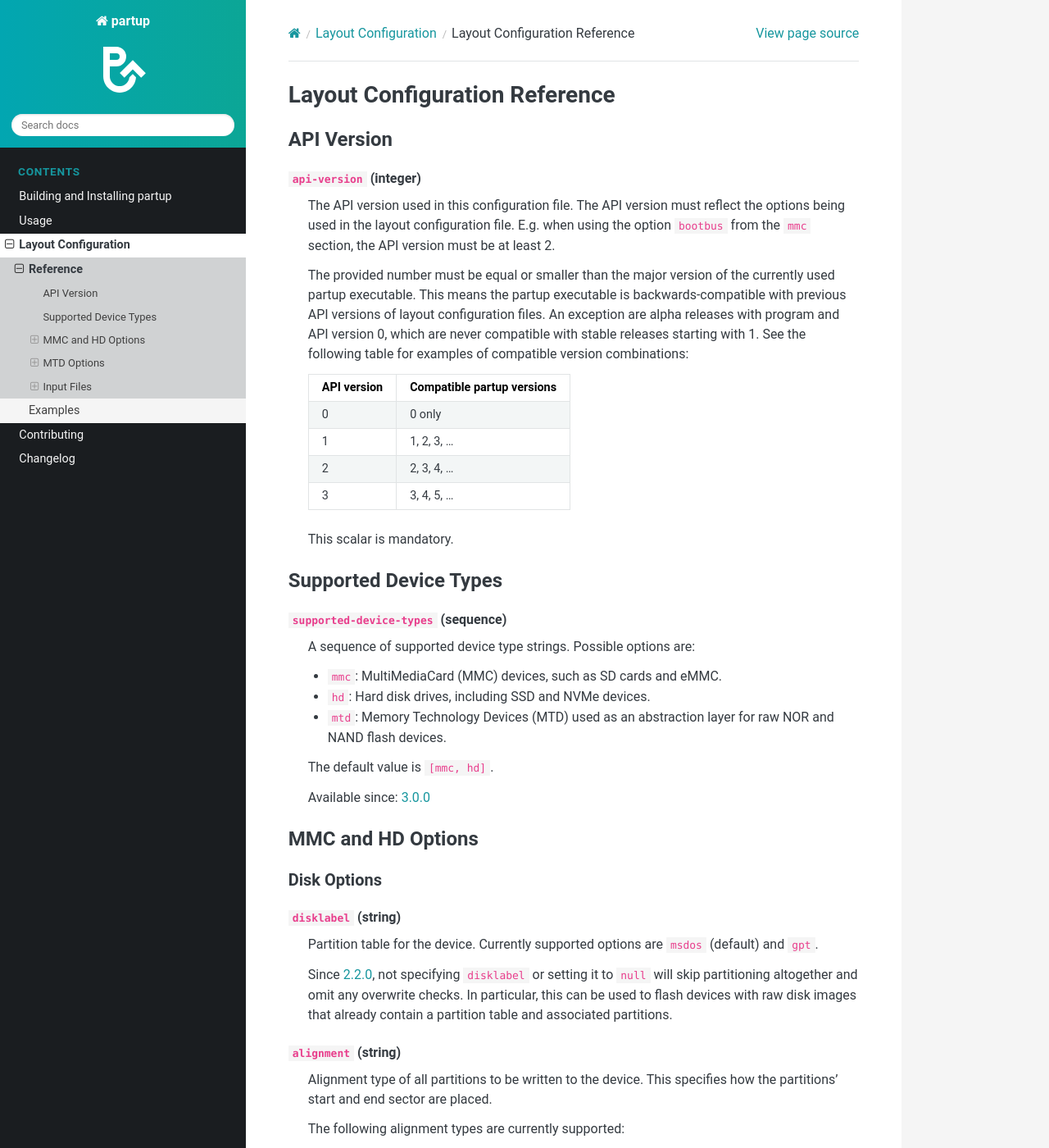
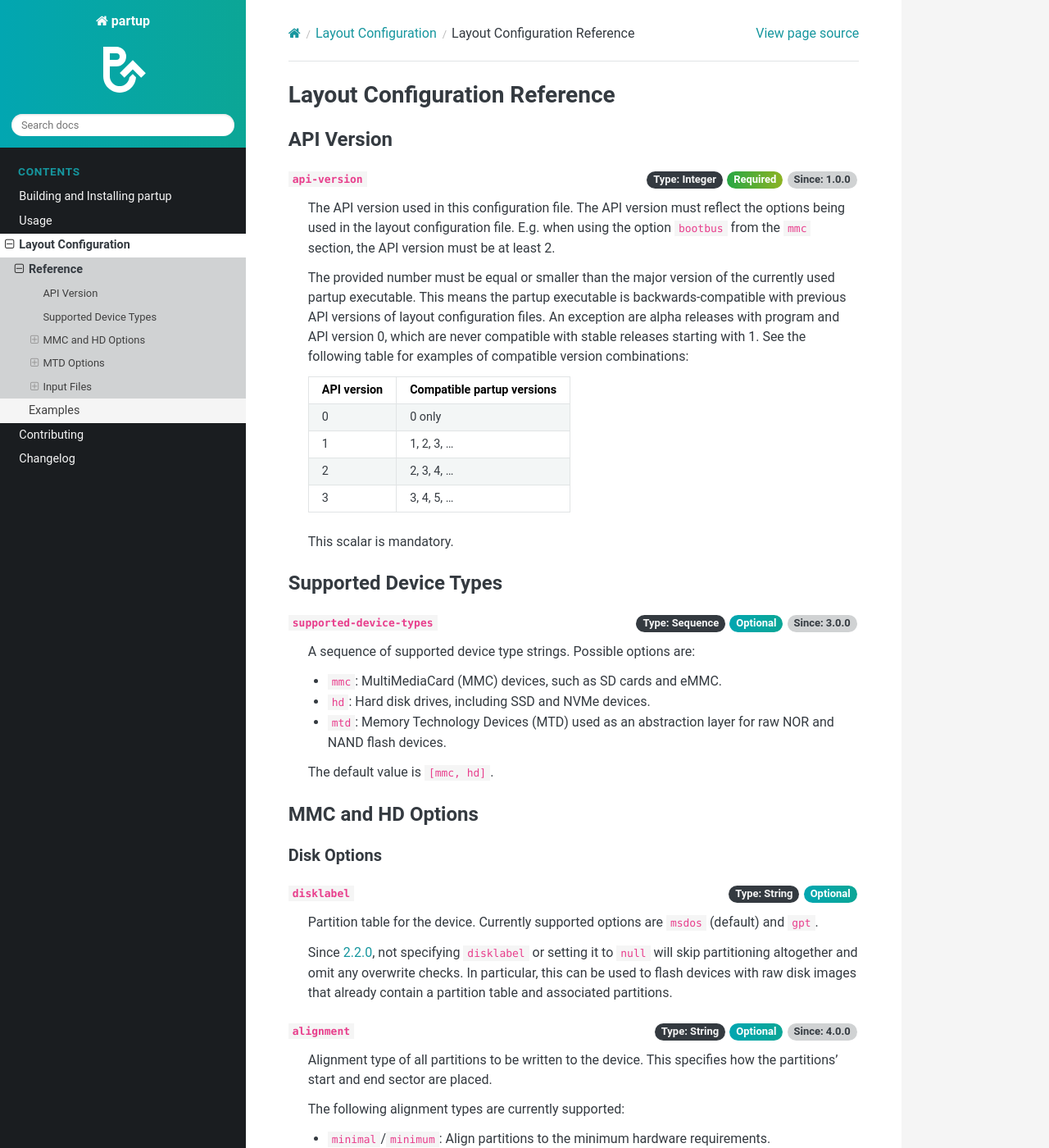
Before and after one commit to phytec/partup, a Sphinx documentation site: the page built from doc/layout-config-reference.rst, in a window 1280 px wide and 1400 px high. Shown: the whole window at 82% size. Built offline with Sphinx 7.4.7 and the Read the Docs theme 3.1.0, drawn with Linux system fonts in a browser that asks for light colours; some of the changed text lies outside the part shown.

Commit message:
doc: layout-config-reference: Use badges for option metadata
Use the new badges extension to show the metadata of each option in the
layout configuration reference instead of plain text:

  - Replace the "(type)" suffixes with type badges. Options accepting
    multiple types get one badge per type.
  - Add state badges for the options whose state is fixed.
  - Replace the "Available since" paragraphs with since badges linking
    to the release notes.

Clean entries must contain an offset and a size, so change "should" to
"must" in the description of the clean section accordingly.

Lay out the definition list terms as a flex container in the theme
stylesheet, so that the type badge is aligned to the right of the option
name.

Signed-off-by: Martin Schwan <m.schwan@phytec.de>

```diff
--- a/doc/layout-config-reference.rst
+++ b/doc/layout-config-reference.rst
@@ -4,7 +4,7 @@
 API Version
 -----------
 
-``api-version`` (integer)
+``api-version`` :badge-type:`integer` :badge-state:`required` :badge-since:`1.0.0`
    The API version used in this configuration file. The API version must reflect
    the options being used in the layout configuration file. E.g. when using the
    option ``bootbus`` from the ``mmc`` section, the API version must be at least
@@ -31,7 +31,7 @@
 Supported Device Types
 ----------------------
 
-``supported-device-types`` (sequence)
+``supported-device-types`` :badge-type:`sequence` :badge-state:`optional` :badge-since:`3.0.0`
    A sequence of supported device type strings. Possible options are:
 
    -  ``mmc``: MultiMediaCard (MMC) devices, such as SD cards and eMMC.
@@ -41,15 +41,13 @@
 
    The default value is ``[mmc, hd]``.
 
-   Available since: :ref:`release-3.0.0`
-
 MMC and HD Options
 ------------------
 
 Disk Options
 ............
 
-``disklabel`` (string)
+``disklabel`` :badge-type:`string` :badge-state:`optional`
    Partition table for the device. Currently supported options are ``msdos``
    (default) and ``gpt``.
 
@@ -60,7 +58,7 @@
 
 .. _alignment:
 
-``alignment`` (string)
+``alignment`` :badge-type:`string` :badge-state:`optional` :badge-since:`4.0.0`
    Alignment type of all partitions to be written to the device. This specifies
    how the partitions' start and end sector are placed.
 
@@ -76,19 +74,17 @@
    If no alignment information can be retrieved from the device, a block size of
    1 MiB is used.
 
-   Available since: :ref:`release-4.0.0`
-
 Clean Data
 ..........
 
 The section ``clean`` contains a sequence of mappings describing where the mmc
-device is cleaned outside of partitions. Each entry should contain the
+device is cleaned outside of partitions. Each entry must contain the
 following options:
 
-``offset`` (integer/string)
+``offset`` :badge-type:`integer` :badge-type:`string` :badge-state:`required` :badge-since:`0.3.0`
    Offset of the cleaned space.
 
-``size`` (integer/string)
+``size`` :badge-type:`integer` :badge-type:`string` :badge-state:`required` :badge-since:`0.3.0`
    Size of the cleaned space.
 
    It is possible set a string with a unit after the size number, e.g. ``12kiB``
@@ -109,13 +105,13 @@
 
 Each raw entry may contain the following options:
 
-``input-offset`` (integer/string)
+``input-offset`` :badge-type:`integer` :badge-type:`string`
    Offset of the input data to be written.
 
-``output-offset`` (integer/string)
+``output-offset`` :badge-type:`integer` :badge-type:`string`
    Offset of the written output data.
 
-``input`` (mapping)
+``input`` :badge-type:`mapping`
    An input mapping. See :ref:`input-files`.
 
 Partitions
@@ -125,23 +121,23 @@
 contained partitions of an MMC device. Each entry may contain the following
 options:
 
-``label`` (string)
+``label`` :badge-type:`string`
    A partition label. The label is set in the filesystem of the partition and in
    the partition table if GPT is used. For raw ext[234] images, providing a
    label overwrites the label included in the filesystem image.
    The default value is ``null``.
 
-``partuuid`` (string)
+``partuuid`` :badge-type:`string`
    The PARTUUID of the partition. Only supported on GPT partitioned devices. A
    random UUID is used by default.
 
-``type`` (string)
+``type`` :badge-type:`string`
    The partition type. May be one of ``primary`` or ``logical``. Note, that with
    the first occurrence of a logical partition the following ones must be
    logical, too. Logical partitions are only supported with the ``msdos``
    partition table.
 
-``filesystem`` (string)
+``filesystem`` :badge-type:`string`
    The filesystem type to use during formatting of the partition.
 
    It is possible to set ``filesystem`` to ``null``. This is useful for writing
@@ -164,15 +160,13 @@
    - ``fat16`` (Available since: :ref:`release-2.0.0`)
    - ``fat32``
 
-``mkfs-extra-args`` (string)
+``mkfs-extra-args`` :badge-type:`string` :badge-since:`2.0.0`
    Extra arguments to be passed to mkfs. Note, that the allowed arguments may be
    different, depending on the used filesystem type. See the man page of mkfs
    with the particular filesystem to read up allowed arguments, e.g. ``man
    mkfs.fat``.
 
-   Available since: :ref:`release-2.0.0`
-
-``size`` (integer/string)
+``size`` :badge-type:`integer` :badge-type:`string`
    The size of the partition.
 
    It is possible set a string with a unit after the size number, e.g. ``12kiB``
@@ -180,25 +174,25 @@
    command <https://www.gnu.org/software/parted/manual/parted.html#unit>`_. When
    no unit is specified, the default is sectors.
 
-``expand`` (boolean)
+``expand`` :badge-type:`boolean`
    Expands the partition to fill the rest of the flash device. If multiple
    partitions are specified to be expanding, then the space is equally divided
    between them. By default, partitions do not expand.
 
-``offset`` (integer/string)
+``offset`` :badge-type:`integer` :badge-type:`string`
    The offset of a partition.
 
-``block-size`` (integer/string)
+``block-size`` :badge-type:`integer` :badge-type:`string`
    Set the partition size to a multiple of the specified value. The default is
    the device's alignment grain size. This depends on the selected alignment
    type. See :ref:`alignment` for more information.
 
-``flags`` (sequence)
+``flags`` :badge-type:`sequence`
    Set flags for this partition. Flags to be enabled should be provided as a
    sequence of strings. Possible flags are the same as specified by
    `GNU parted's set command <https://www.gnu.org/software/parted/manual/parted.html#set>`_.
 
-``input`` (sequence)
+``input`` :badge-type:`sequence`
    A sequence of input mappings. See :ref:`input-files`.
 
 MMC-specific Controls
@@ -207,23 +201,19 @@
 MMC specific controls can be specified using the keyword ``mmc`` containing a
 mapping of the following options:
 
-``hwreset`` (string)
+``hwreset`` :badge-type:`string` :badge-since:`2.0.0`
    Enable or disable the eMMC H/W reset feature with ``enable`` or ``disable``.
    By default, H/W reset is not changed.
 
    .. warning::
       This is a one-time programmable, irreversible change.
 
-   Available since: :ref:`release-2.0.0`
-
-``bootbus`` (string)
+``bootbus`` :badge-type:`string` :badge-since:`2.0.0`
    Set the boot bus conditions. See the `mmc-utils manpage
    <https://manpages.debian.org/unstable/mmc-utils/mmc.1.en.html#bootbus>`_ for
    a description of possible values.
 
-   Available since: :ref:`release-2.0.0`
-
-``boot-partitions`` (mapping)
+``boot-partitions`` :badge-type:`mapping`
    An eMMC boot partitions mapping. See :ref:`boot-partitions`.
 
 .. _boot-partitions:
@@ -234,16 +224,14 @@
 eMMC's special boot partitions can be specified using the keyword
 ``boot-partitions`` containing a mapping of the following options:
 
-``enable`` (integer)
+``enable`` :badge-type:`integer`
    Enable and select the boot partition. 0 to disable boot partitions.
 
-``boot-ack`` (boolean)
+``boot-ack`` :badge-type:`boolean` :badge-since:`2.0.0`
    Set the boot acknowledge property of the eMMC. The default value is
    ``false``.
 
-   Available since: :ref:`release-2.0.0`
-
-``binaries`` (sequence)
+``binaries`` :badge-type:`sequence`
    A sequence of binaries to copy to the boot partitions. See :ref:`binaries`.
    This keyword is optional.
 
@@ -259,13 +247,13 @@
 is not being verified when ``--skip-checksum`` is given as a runtime argument.
 Note, that this checksum is independent from the input's ``sha256sum`` option.
 
-``input-offset`` (integer/string)
+``input-offset`` :badge-type:`integer` :badge-type:`string`
    Offset of the input data to be written. This keyword is optional.
 
-``output-offset`` (integer/string)
+``output-offset`` :badge-type:`integer` :badge-type:`string`
    Offset of the written output data. This keyword is optional.
 
-``input`` (mapping)
+``input`` :badge-type:`mapping`
    An input mapping. See :ref:`input-files`.
 
 MTD Options
@@ -279,13 +267,11 @@
 The section ``partitions`` contains a sequence of mappings describing the
 contained partitions of an MTD. Each entry may contain the following options:
 
-``name`` (string)
+``name`` :badge-type:`string` :badge-since:`3.0.0`
    The partition name. The name is used to identify the partition. However,
    multiple partitions may have the same name. The default value is ``null``.
 
-   Available since: :ref:`release-3.0.0`
-
-``size`` (integer/string)
+``size`` :badge-type:`integer` :badge-type:`string` :badge-since:`3.0.0`
    The size of the partition. This scalar is mandatory and must be greater than
    zero. The size must also be a multiple of the underlying device's erase block
    size, if not using an expanding partition.
@@ -295,35 +281,25 @@
    command <https://www.gnu.org/software/parted/manual/parted.html#unit>`_. When
    no unit is specified, the default is sectors.
 
-   Available since: :ref:`release-3.0.0`
-
-``offset`` (integer/string)
+``offset`` :badge-type:`integer` :badge-type:`string` :badge-since:`3.0.0`
    The offset of a partition, relative to the previous partition (or the
    beginning of the device for the first partition). The default value is ``0``.
 
-   Available since: :ref:`release-3.0.0`
-
-``erase`` (boolean)
+``erase`` :badge-type:`boolean` :badge-since:`3.0.0`
    Erases the partition after creation and before writing any data. The default
    value is ``true``.
 
-   Available since: :ref:`release-3.0.0`
-
-``expand`` (boolean)
+``expand`` :badge-type:`boolean` :badge-since:`3.0.0`
    Expand a partition to the rest of the device. Only the last partition can be
    expanded. The default is ``false`` for all partitions.
 
-   Available since: :ref:`release-3.0.0`
-
-``input`` (mapping)
+``input`` :badge-type:`mapping` :badge-since:`3.0.0`
    An input mapping. See :ref:`input-files`.
 
    The written output is always being verified by checking against the input's
    SHA1 sum, including any given offsets. The checksum is not being verified
    when ``--skip-checksum`` is given as a runtime argument. Note, that this
    checksum is independent from the input's ``sha256sum`` option.
-
-   Available since: :ref:`release-3.0.0`
 
 .. _input-files:
 
@@ -335,15 +311,15 @@
 ``filename``, an optional checksum can be provided with ``md5sum`` and/or
 ``sha256sum``.
 
-``filename`` (string)
+``filename`` :badge-type:`string`
    A valid relativ path pointing to a file that should be written to the parent
    partition or volume.
 
-``md5sum`` (string)
+``md5sum`` :badge-type:`string`
    The MD5 sum of the given file specified by ``filename``. This sum is checked
    against the provided file before writing to the target partition or volume.
 
-``sha256sum`` (string)
+``sha256sum`` :badge-type:`string`
    The SHA256 sum of the given file specified by ``filename``. This sum is
    checked against the provided file before writing to the target partition or
    volume.
--- a/doc/sphinx/static/css/phytec-theme.css
+++ b/doc/sphinx/static/css/phytec-theme.css
@@ -386,3 +386,13 @@
     padding: 1px 6px;
     margin: auto 0;
 }
+
+.rst-content dl dt {
+    display: inline-flex;
+    align-items: baseline;
+    width: 100%;
+}
+
+.rst-content dl dt > .badge:nth-child(2) {
+    margin-left: auto;
+}
```
